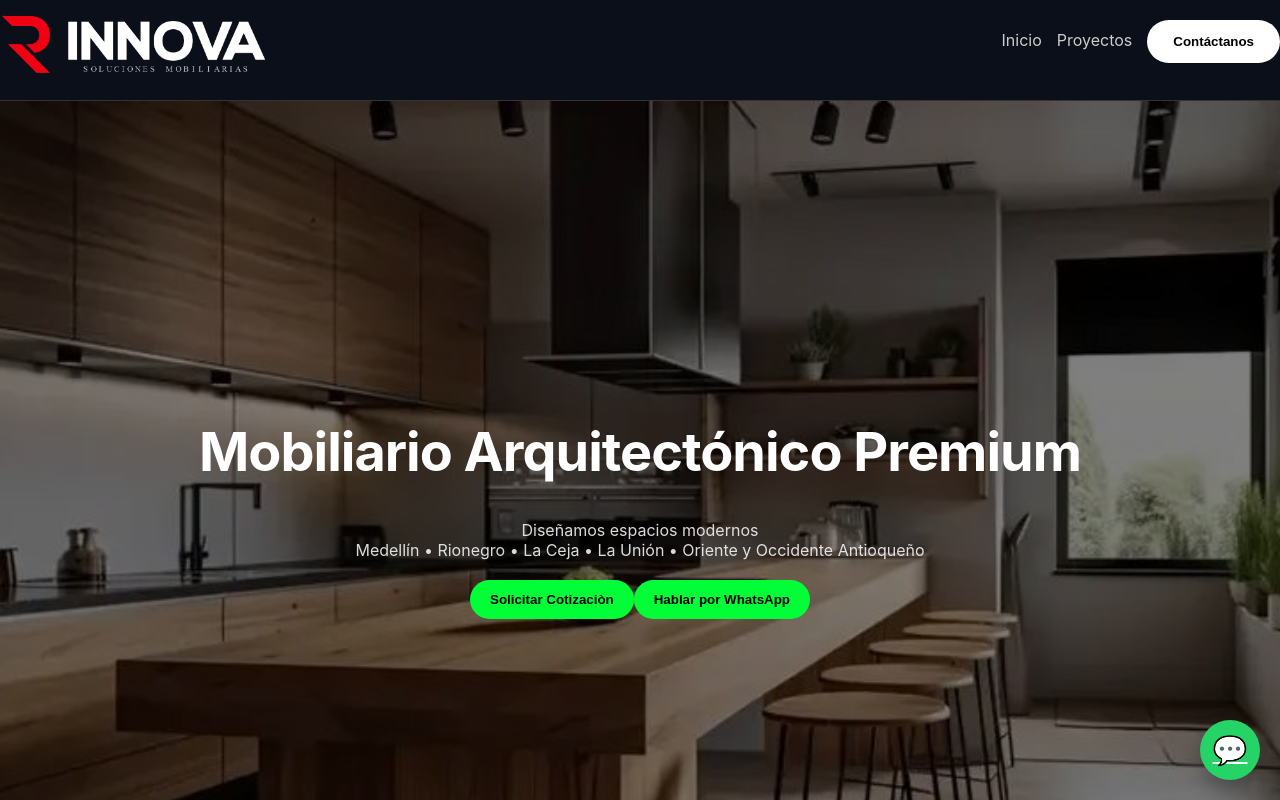
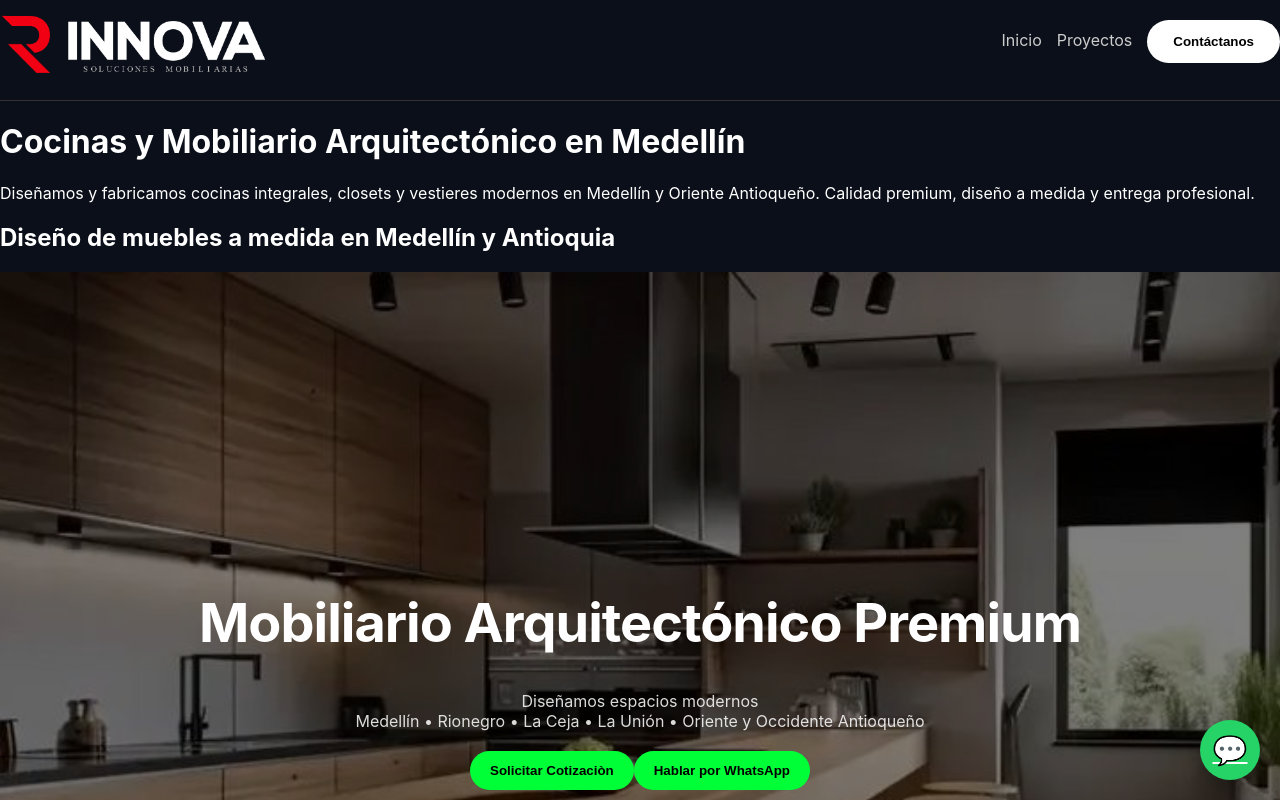
Before and after one commit to jloteroldan18-rgb/mi-web, a React (Vite) app: page / in a window 1280 px wide. Shown: the top 800 px of the page. Built offline with nearby package versions, Linux system fonts and the light colour scheme.

Commit message:
SEO optimizado

```diff
--- a/index.html
+++ b/index.html
@@ -11,10 +11,28 @@
     <script type="module" src="/src/main.jsx"></script>
   </body>
 
-  <title>Mobiliario Arquitectónico en Medellín | Cocinas y Closets</title>
+ <head>
+  <meta charset="UTF-8" />
+  <meta name="viewport" content="width=device-width, initial-scale=1.0" />
 
-<meta name="description" content="Diseño y fabricación de cocinas, closets y muebles a medida en Medellín, Rionegro, La Ceja y Oriente Antioqueño" />
+  <title>Mobiliario Arquitectónico en Medellín | Cocinas, Closets y Vestieres</title>
 
-<meta name="keywords" content="muebles Medellín, cocinas integrales, closets a medida, mobiliario arquitectónico" />
+  <meta
+    name="description"
+    content="Diseño y fabricación de cocinas integrales, closets y mobiliario arquitectónico en Medellín, Rionegro, La Ceja y Oriente Antioqueño. Calidad premium y diseño moderno."
+  />
+
+  <meta
+    name="keywords"
+    content="muebles Medellín, cocinas integrales Medellín, closets a medida, vestieres modernos, mobiliario arquitectónico, Rionegro, La Ceja"
+  />
+
+  <meta name="author" content="Rinnova Soluciones Mobiliarias" />
+
+  <!-- Open Graph (para redes sociales) -->
+  <meta property="og:title" content="Mobiliario Arquitectónico en Medellín" />
+  <meta property="og:description" content="Cocinas, closets y muebles modernos a medida en Antioquia." />
+  <meta property="og:type" content="website" />
+</head>
 
 </html>
--- a/src/App.jsx
+++ b/src/App.jsx
@@ -18,6 +18,15 @@ export default function App() {
         </nav>
       </header>
 
+      <h1>Cocinas y Mobiliario Arquitectónico en Medellín</h1>
+
+<p>
+Diseñamos y fabricamos cocinas integrales, closets y vestieres modernos en Medellín y Oriente Antioqueño.
+Calidad premium, diseño a medida y entrega profesional.
+</p>
+
+<h2>Diseño de muebles a medida en Medellín y Antioquia</h2>
+
       <Routes>
         <Route path="/" element={<Home />} />
         <Route path="/proyectos" element={<Proyectos />} />
```
